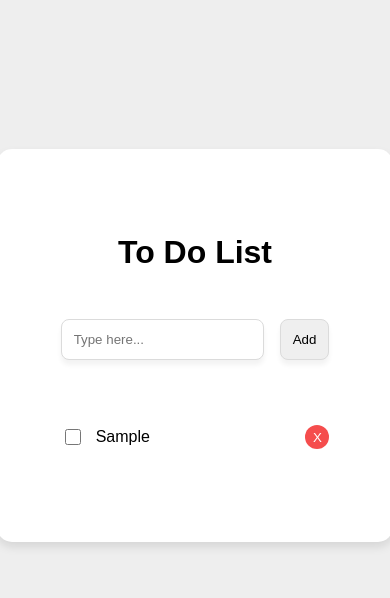
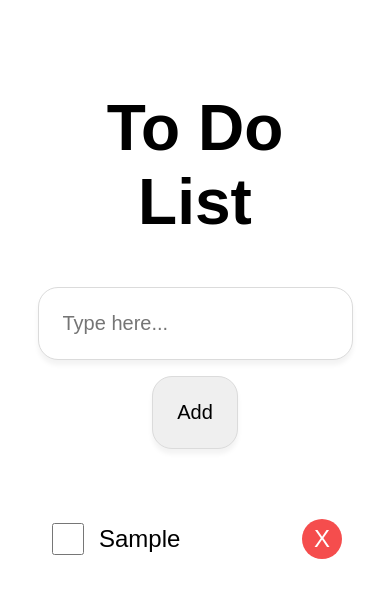
Before and after one commit to LordOfDonuts/8-Simple-Projects, a plain HTML site: page 6. To Do App/index.html in a window 390 px wide. Both pictures are taken after typing "Sample" into the empty fields and a click on the button "Add". Drawn offline with Linux system fonts and the light colour scheme.

Commit message:
Make it responsive

```diff
--- a/2. Expense Tracker/script.js
+++ b/2. Expense Tracker/script.js
@@ -39,7 +39,9 @@ function addTransaction(mapKey, mapValue) {
 
   removeItemBtn.addEventListener('click', () => {
     listItem.remove();
+    transactionMap.delete(mapKey);
     updateBalance();
+    console.log(transactionMap);
   });
 }
 
@@ -65,6 +67,8 @@ function updateBalance() {
       totalBalance += value;
     }
 
+    console.log(totalBalance);
+
     if (totalBalance >= 0) {
       balanceNumber.innerHTML = `$${totalBalance}`;
     } else {
--- a/2. Expense Tracker/style.css
+++ b/2. Expense Tracker/style.css
@@ -11,6 +11,10 @@ body {
   justify-content: center;
   align-items: center;
   background-color: #eee;
+}
+
+h1 {
+  text-align: center;
 }
 
 .container {
@@ -96,3 +100,43 @@ body {
 .add-transaction button:active {
   transform: scale(0.95);
 }
+
+@media (max-width: 750px) {
+  .container {
+    min-width: 100%;
+    margin: 12px;
+  }
+}
+
+@media (max-width: 515px) {
+  .container {
+    padding: 12px;
+  }
+
+  .add-transaction {
+    flex-direction: column;
+  }
+
+  .transaction {
+    gap: 4px;
+  }
+}
+
+@media (max-width: 350px) {
+  body {
+    padding: 0;
+    margin: 0;
+    background-color: #fff;
+  }
+
+  .container {
+    padding: 12px;
+    margin: 0;
+    box-shadow: none;
+    background-color: transparent;
+  }
+
+  .transactions {
+    flex-direction: column;
+  }
+}
--- a/3. Text Symbols Counter/style.css
+++ b/3. Text Symbols Counter/style.css
@@ -6,13 +6,18 @@
 
 body {
   display: flex;
-  justify-content: center;
+  justify-content: flex-start;
   align-items: center;
   flex-direction: column;
   gap: 80px;
   height: 80vh;
   font-family: Arial, Helvetica, sans-serif;
   background-color: #eee;
+  margin: 48px;
+}
+
+h1 {
+  text-align: center;
 }
 
 .container {
@@ -54,3 +59,21 @@ body {
 #count-btn:active {
   transform: scale(0.97);
 }
+
+@media (max-width: 700px) {
+  body {
+    background-color: #fff;
+  }
+
+  .container {
+    padding: 0;
+    margin: 0;
+    background-color: transparent;
+    box-shadow: none;
+    width: 100%;
+  }
+
+  #text-input {
+    width: 100%;
+  }
+}
--- a/4. Pig Latin Generator/style.css
+++ b/4. Pig Latin Generator/style.css
@@ -151,6 +151,6 @@ textarea {
 
   h1 {
     font-size: 24px;
-    margin: 0;
+    margin: 96px 0 0;
   }
 }
--- a/5. Rock Paper Scissors/style.css
+++ b/5. Rock Paper Scissors/style.css
@@ -71,6 +71,11 @@ h3 {
   justify-content: space-between;
 }
 
+.turns > div {
+  flex-grow: 1;
+  text-align: center;
+}
+
 .turns ul {
   list-style-type: none;
   padding-left: 0;
@@ -137,5 +142,6 @@ h3 {
     flex-direction: column;
     align-items: center;
     justify-content: flex-start;
+    font-size: 16px;
   }
 }
--- a/6. To Do App/script.js
+++ b/6. To Do App/script.js
@@ -1,12 +1,6 @@
 const itemNameInput = document.getElementById('item-name-input');
 const addItemBtn = document.getElementById('add-item-btn');
 const itemsList = document.getElementById('items');
-
-let toDoHTML = localStorage.getItem('to do items');
-
-if (toDoHTML != null) {
-  itemsList.innerHTML = toDoHTML;
-}
 
 // Functions
 
@@ -29,21 +23,11 @@ function drawItem(itemName) {
   text.innerHTML = itemName;
   removeElementBtn.innerHTML = 'X';
 
-  checkbox.addEventListener('change', () => {
-    checkbox.classList.toggle('checked');
-    localStorage.setItem('to do items', itemsList.innerHTML);
-  });
-
   removeElementBtn.addEventListener('click', () => {
     item.remove();
-    localStorage.setItem('to do items', itemsList.innerHTML);
   });
 
   itemsList.append(item);
-}
-
-function saveToDOM() {
-  localStorage.setItem('to do items', itemsList.innerHTML);
 }
 
 // Events
@@ -52,7 +36,6 @@ addItemBtn.addEventListener('click', () => {
   if (itemNameInput.value != '') {
     drawItem(itemNameInput.value);
     itemNameInput.value = '';
-    saveToDOM();
   } else {
     alert('Type something');
   }
--- a/6. To Do App/style.css
+++ b/6. To Do App/style.css
@@ -80,7 +80,7 @@ li.item .item-checkbox {
   cursor: pointer;
 }
 
-li.item .item-checkbox.checked ~ .item-text {
+li.item .item-checkbox:checked ~ .item-text {
   text-decoration: line-through;
   color: #979797;
 }
@@ -107,3 +107,58 @@ li.item .remove-item-btn:hover {
 li.item .remove-item-btn:active {
   transform: scale(0.97);
 }
+
+@media (max-width: 750px) {
+  body {
+    margin: 48px;
+    background-color: #fff;
+  }
+
+  h1 {
+    font-size: 64px;
+  }
+
+  .container {
+    padding: 0;
+    margin: 0;
+    width: 100%;
+    height: 100%;
+    box-shadow: none;
+  }
+
+  .create-item {
+    justify-content: space-between;
+  }
+
+  .item-name-input {
+    flex: 1;
+  }
+
+  .item-name-input,
+  .add-item-btn {
+    padding: 24px;
+    border-radius: 20px;
+    font-size: 20px;
+  }
+
+  li.item .item-checkbox {
+    width: 32px;
+    height: 32px;
+  }
+
+  li.item .remove-item-btn {
+    width: 40px;
+    height: 40px;
+    font-size: 24px;
+  }
+
+  .item-text {
+    font-size: 24px;
+  }
+}
+
+@media (max-width: 475px) {
+  .create-item {
+    flex-direction: column;
+  }
+}
--- a/7. Notes App/style.css
+++ b/7. Notes App/style.css
@@ -120,7 +120,17 @@ li.note-item .remove-note-btn:hover {
 }
 
 @media (max-width: 500px) {
+  body {
+    background-color: #fff;
+  }
+
   .container {
     padding: 12px;
+    background-color: transparent;
+    box-shadow: none;
+  }
+
+  li.note-item {
+    margin-top: 16px;
   }
 }
--- a/8. QR Code Generator/style.css
+++ b/8. QR Code Generator/style.css
@@ -8,7 +8,7 @@ body {
   justify-content: center;
   align-items: center;
   background-color: rgb(236, 236, 236);
-  margin-top: 120px;
+  margin-top: 24px;
 }
 
 h1 {
@@ -29,6 +29,7 @@ button {
   padding: 36px;
   border-radius: 12px;
   box-shadow: 0 10px 20px rgba(0, 0, 0, 0.1);
+  min-width: 700px;
 }
 
 .add-code {
@@ -65,9 +66,11 @@ img.show-code {
   height: 100%;
 }
 
-@media (max-width: 450px) {
+@media (max-width: 800px) {
   body {
     margin: 0;
+    padding: 0;
+    background-color: #fff;
   }
 
   h1 {
@@ -76,7 +79,12 @@ img.show-code {
 
   .container {
     width: 100%;
-    margin: 20px 10px 20px;
+    margin: 64px;
+    padding: 0;
+    box-shadow: none;
+    background-color: transparent;
+    min-width: 60%;
+    width: 60%;
   }
 
   .add-code {
@@ -84,3 +92,11 @@ img.show-code {
     width: 100%;
   }
 }
+
+@media (max-width: 470px) {
+  .container {
+    margin-top: 12px;
+    min-width: 90%;
+    width: 90%;
+  }
+}
```
